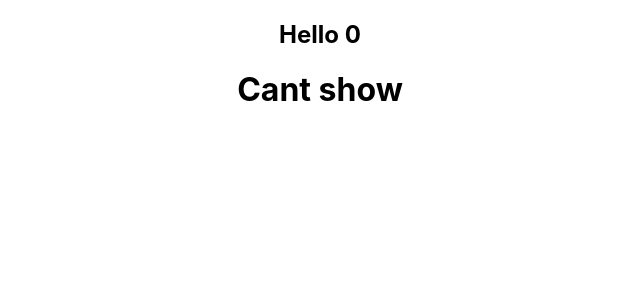
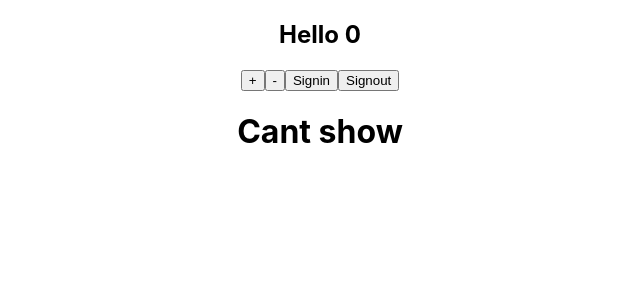
Before and after one commit to karan-tewari/reduxoverkill, a React (Create React App) app: page / in a window 1280 px wide. Shown: the top 300 px of the page, without its empty margins (320-960 px from the left). Built offline with nearby package versions, Linux system fonts and the light colour scheme.

Commit message:
used new hooks

```diff
--- a/src/App.js
+++ b/src/App.js
@@ -1,15 +1,21 @@
 import React from 'react';
 import './App.css';
-import {useSelector} from 'react-redux';
+import {useSelector, useDispatch} from 'react-redux';
+import {increment, decrement, signin, signout} from './actions';
 
 function App() {
 
   const counter = useSelector(state => state.counter);
-  const isLogged = useSelector(state=> state.isLogged)
+  const isLogged = useSelector(state=> state.isLogged);
+  const dispatch = useDispatch();
 
   return (
     <div className="App">
       <h2>Hello {counter}</h2>
+      <button onClick={() => dispatch(increment())}>+</button>
+      <button onClick={() => dispatch(decrement())}>-</button>
+      <button onClick={() => dispatch(signin())}>Signin</button>
+      <button onClick={() => dispatch(signout())}>Signout</button>
       {isLogged ? <h1>This is personal info</h1> : <h1>Cant show</h1>}
       </div>
   );
--- /dev/null
+++ b/src/actions/index.js
@@ -0,0 +1,23 @@
+export const increment = () =>{
+    return {
+        type:"INCREMENT"
+    }
+}
+
+export const decrement = () => {
+    return {
+        type : "DECREMENT"
+    }
+}
+
+export const signin = () => {
+    return{
+        type : "SIGNIN"
+    }
+}
+
+export const signout = () => {
+    return{
+        type : "SIGNOUT"
+    }
+}
--- a/src/reducers/isLogged.js
+++ b/src/reducers/isLogged.js
@@ -3,7 +3,7 @@ const isLogged = ( state = false, action ) => {
         case "SIGNIN" :
             return !state;
         case "SIGNOUT" :
-            return state;
+            return false;
         default :
             return state;
     }
```
Also changed, not shown: package.json (line endings or trailing spaces).
